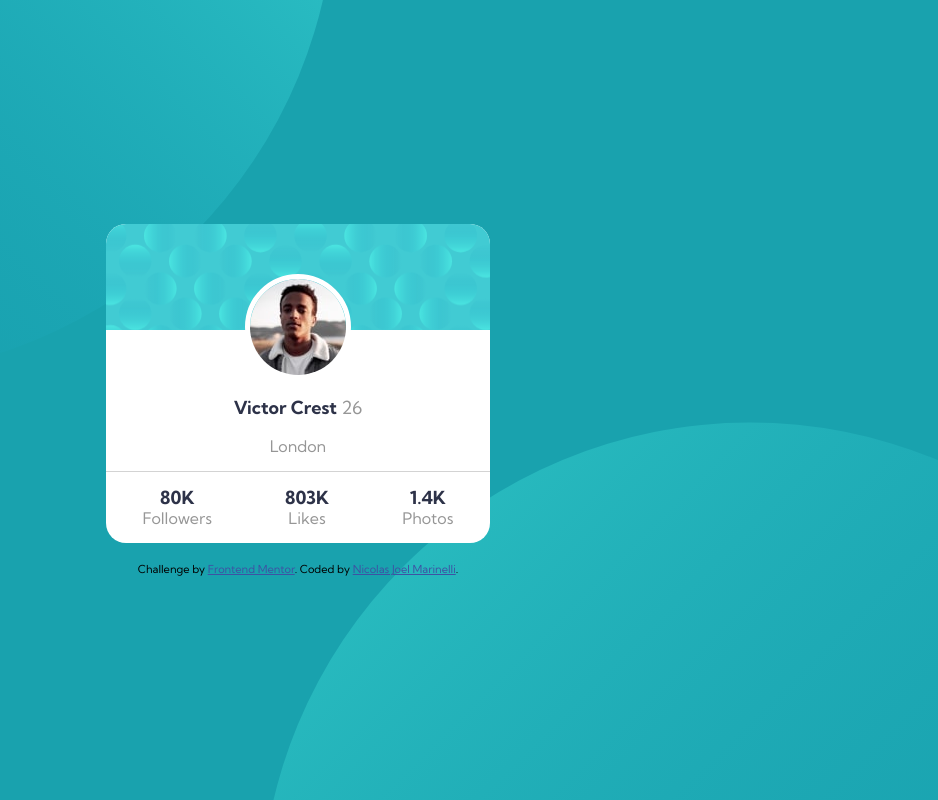
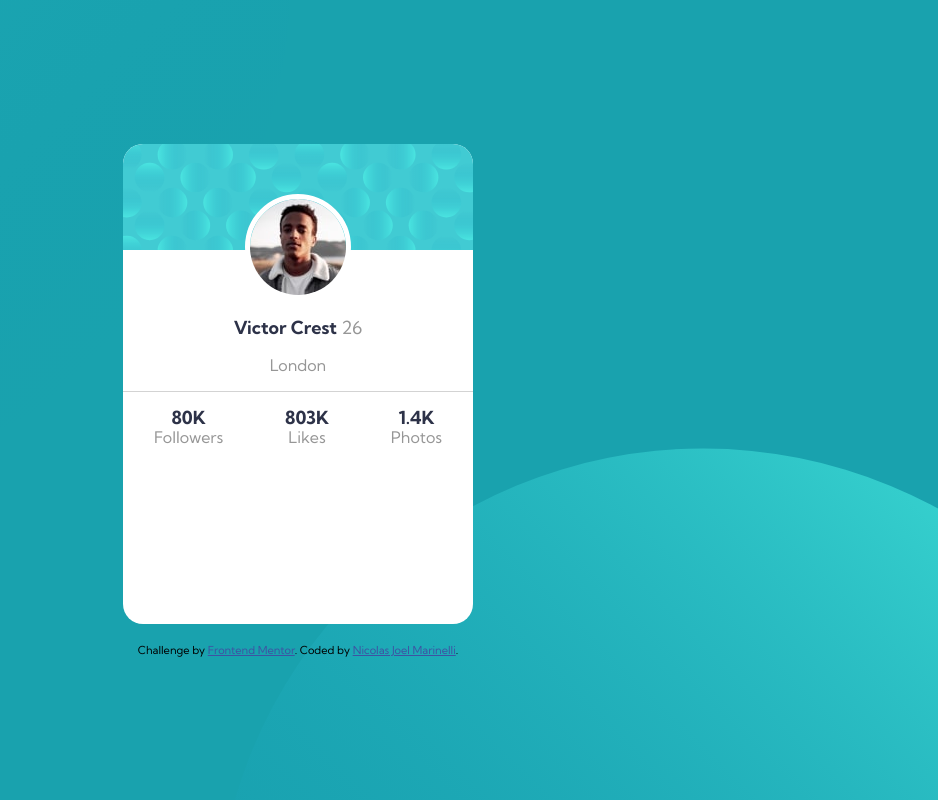
Before and after one commit to Nikl4auss/profile-card, a plain HTML site: page index.html in a window 1280 px wide. Shown: the whole page, without its empty margins (342-1280 px from the left). Drawn offline with Linux system fonts and the light colour scheme.

Commit message:
Made some changes to the background to be more responsive, modified how the profile-card would resize in diferent screen-sizes

```diff
--- a/CSS/styles.scss
+++ b/CSS/styles.scss
@@ -28,7 +28,8 @@ body {
 .container {
   background-image: url(../images/bg-pattern-top.svg),
     url(../images/bg-pattern-bottom.svg);
-  background-position: left -700px top -600px, right -700px bottom -550px;
+  background-position: left calc(40vw + 15%) top calc(72vh - 10vw),
+    right calc(47vw + 15%) bottom calc(65vh - 15vw);
   background-repeat: no-repeat;
   background-color: hsl(185, 75%, 39%);
   height: 100%;
@@ -39,8 +40,9 @@ body {
   align-items: center;
 
   .profile-card {
-    width: 90%;
-    max-width: 100%;
+    width: 350px;
+    max-width: 80%;
+    height: 60%;
     background-color: white;
     margin-bottom: 20px;
     border-radius: 20px;
@@ -104,14 +106,14 @@ body {
       }
     }
   }
-  @media only screen and (min-width: 800px) {
-    .profile-card {
-      width: 30%;
-    }
-  }
+  // @media only screen and (min-width: 800px) {
+  //   .profile-card {
+  //     width: 30%;
+  //   }
+  // }
 }
-@media only screen and (min-width: 800px) {
-  .container {
-    background-position: left -300px top -600px, right -300px bottom -600px;
-  }
-}
+// @media only screen and (min-width: 800px) {
+//   .container {
+//     background-position: left -300px top -600px, right -300px bottom -600px;
+//   }
+// }
```
Also changed, not shown: CSS/styles.css, 1 other file.
